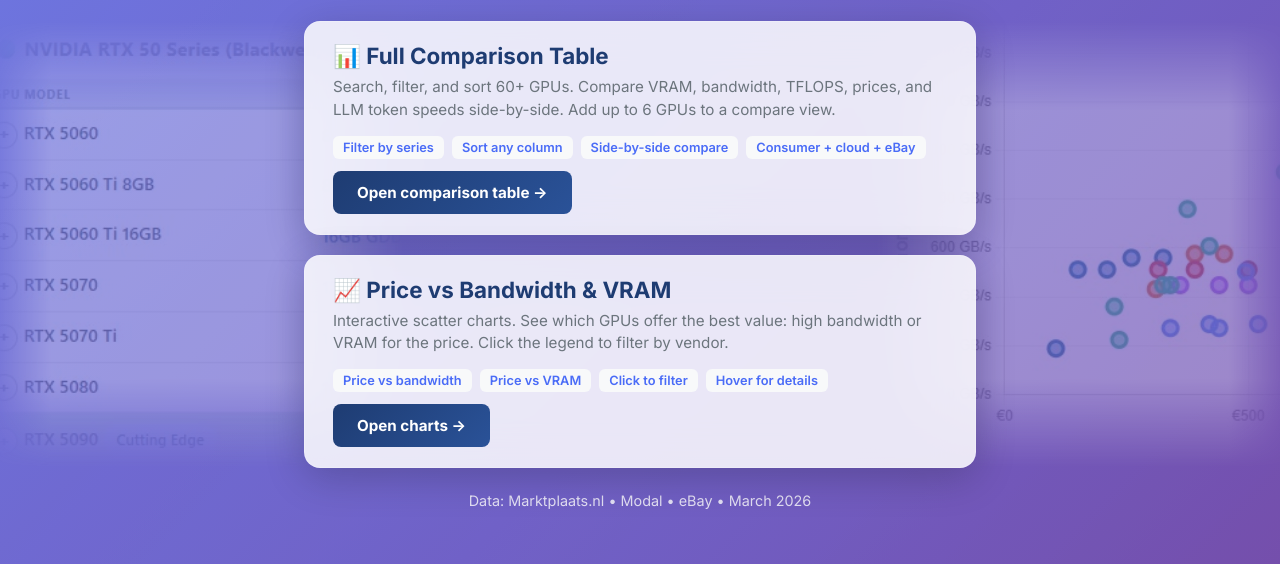
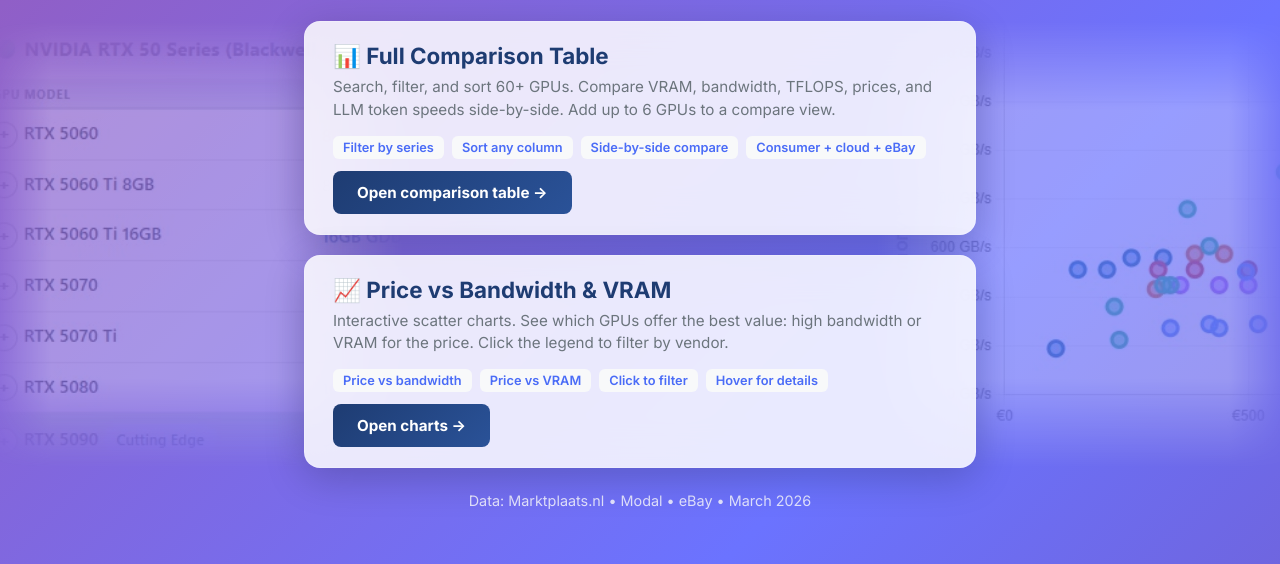
Before and after one commit to Cityjohn/LAGE-tool, a plain HTML site: page index.html in a window 1280 px wide. Shown: the part 236-800 px from the top of the page. Drawn offline with Linux system fonts and the light colour scheme.

Commit message:
Fix index animation: .bg-overlay had static gradient hiding body animation

```diff
--- a/index.html
+++ b/index.html
@@ -25,7 +25,9 @@
             position: fixed;
             inset: 0;
             z-index: 1;
-            background: linear-gradient(135deg, rgba(102, 126, 234, 0.85) 0%, rgba(118, 75, 162, 0.85) 100%);
+            background: linear-gradient(-45deg, #4a6cf7, #764ba2, #6B73FF, #9b59b6, #3a1c71, #4a6cf7);
+            background-size: 400% 400%;
+            animation: gradientShift 8s ease infinite;
             pointer-events: none;
         }
         .cards-wrapper {
```
